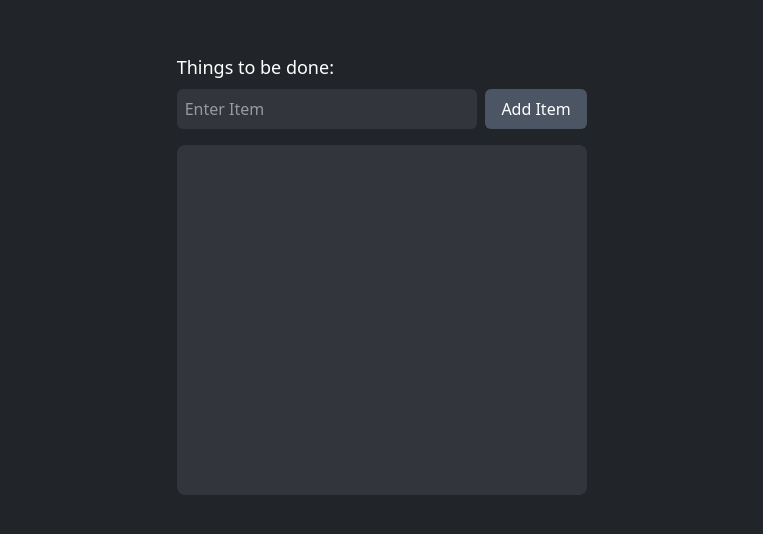
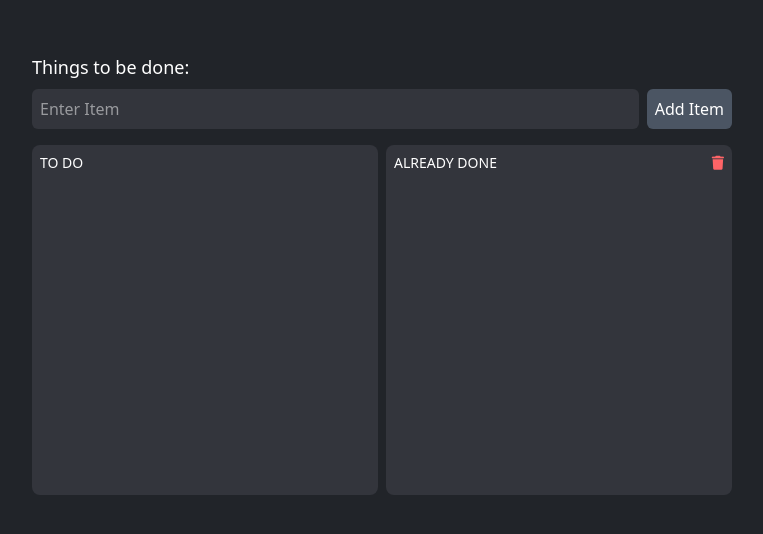
Before and after one commit to cygullem/ILM, a React (Vite) app: page / in a window 1280 px wide. Shown: the part 126-660 px from the top of the page, without its empty margins (258-1021 px from the left). Built offline with nearby package versions, Linux system fonts and the light colour scheme.

Commit message:
improve UI/UX

```diff
--- a/src/App.tsx
+++ b/src/App.tsx
@@ -58,34 +58,34 @@ function App() {
 		<>
 			<div className="h-screen w-full flex flex-col items-center justify-center bg-[#212429] scrollbar-none">
 				<div className="flex flex-col items-center justify-center p-2 rounded-lg w-full sm:w-3/4 md:w-1/2 lg:w-1/3">
-          <h1 className="text-lg text-white text-start w-full">Things to be done:</h1>
+					<h1 className="text-lg text-white text-start w-[700px]">Things to be done:</h1>
 
-          <div className="flex flex-col sm:flex-row gap-2 w-full">
+					<div className="flex flex-col sm:flex-row gap-2 w-[700px]">
 						<input
 							type="text"
 							value={input}
 							onChange={(e) => setInput(e.target.value)}
 							placeholder="Enter Item"
-              className="bg-[#33353C] text-white p-2 rounded-md mt-2 w-full sm:w-[300px]"
+							className="bg-[#33353C] text-white p-2 rounded-md mt-2 w-full sm:w-[300px] flex-1"
 						/>
 
 						<button
 							onClick={handleAddItem}
-              className="bg-[#4B5563] flex-1 text-white p-2 rounded-md mt-2 cursor-pointer active:scale-[.957]"
+							className="bg-[#4B5563] text-white p-2 rounded-md mt-2 cursor-pointer active:scale-[.957]"
 						>
 							Add Item
 						</button>
 					</div>
 
+					<div className="flex items-start justify-center gap-2 w-[700px]">
 						<div className="bg-[#33353C] flex flex-col gap-2 mt-4 w-full h-[350px] max-h-[350px] overflow-y-auto rounded-lg p-2 scrollbar-none">
+							<p className="text-white text-sm">TO DO</p>
 							{items
 								.map((item, index) => ({ item, index }))
-              .sort((a, b) => Number(doneItems.includes(a.index)) - Number(doneItems.includes(b.index)))
+								.filter(({ index }) => !doneItems.includes(index))
 								.map(({ item, index }) => (
-                <div key={index} className={`flex items-center justify-between p-2 rounded-md text-white ${doneItems.includes(index) ? 'bg-green-700' : 'bg-[#4B5563]'}`}>
+									<div key={index} className="flex items-center justify-between p-2 rounded-md text-white bg-[#4B5563]">
 										{item}
-
-                  {!doneItems.includes(index) && (
 										<div className="cursor-pointer h-full flex items-center justify-center gap-1">
 											<div
 												onClick={() => { setSelectedItemId(index); setMarkAsDone(true); }}
@@ -95,9 +95,7 @@ function App() {
 											<div
 												onClick={() => { setSelectedItemId(index); setIsEditModalOpen(true); }}
 												className="flex items-center justify-center bg-[#33353C] p-2 rounded-md active:scale-[.957]">
-                        <i
-                          className="fa-solid fa-pen text-sm text-yellow-400"
-                        />
+												<i className="fa-solid fa-pen text-sm text-yellow-400" />
 											</div>
 											<div
 												onClick={() => { setSelectedItemId(index); setIsDeleteModalOpen(true); }}
@@ -105,9 +103,31 @@ function App() {
 												<i className="fa-solid fa-trash text-sm text-red-400"></i>
 											</div>
 										</div>
-                  )}
 									</div>
 								))}
+						</div>
+
+						<div className="bg-[#33353C] flex flex-col gap-2 mt-4 w-full h-[350px] max-h-[350px] overflow-y-auto rounded-lg p-2 scrollbar-none">
+							<div
+								className="flex items-center justify-between text-white text-sm"
+							>
+								ALREADY DONE
+								<i
+									onClick={() => { setDoneItems([]); localStorage.removeItem('doneItems'); }}
+
+									className="fa-solid fa-trash text-sm text-red-400 cursor-pointer active:scale-[.957]"
+								>
+								</i>
+							</div>
+							{items
+								.map((item, index) => ({ item, index }))
+								.filter(({ index }) => doneItems.includes(index))
+								.map(({ item, index }) => (
+									<div key={index} className="flex items-center justify-between p-2 rounded-md text-white bg-green-700">
+										{item}
+									</div>
+								))}
+						</div>
 					</div>
 				</div>
 
@@ -137,4 +157,4 @@ function App() {
 	)
 }
 
-export default App
+export default App;
--- a/src/main.css
+++ b/src/main.css
@@ -1 +1,10 @@
 @import "tailwindcss";
+
+.scrollbar-none::-webkit-scrollbar {
+    display: none;
+}
+
+.scrollbar-none {
+    -ms-overflow-style: none;
+    scrollbar-width: none;
+}
```
Lines whose indentation alone changed are shown as unchanged.
